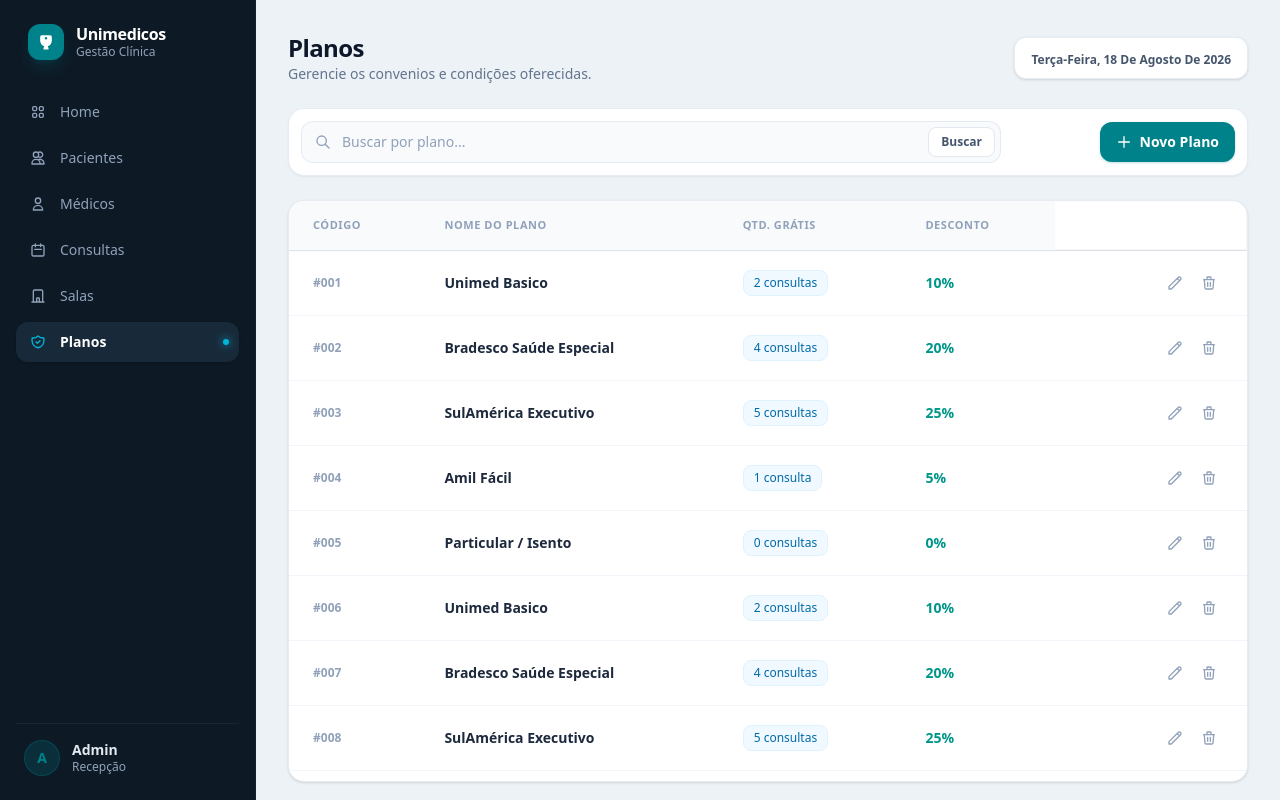
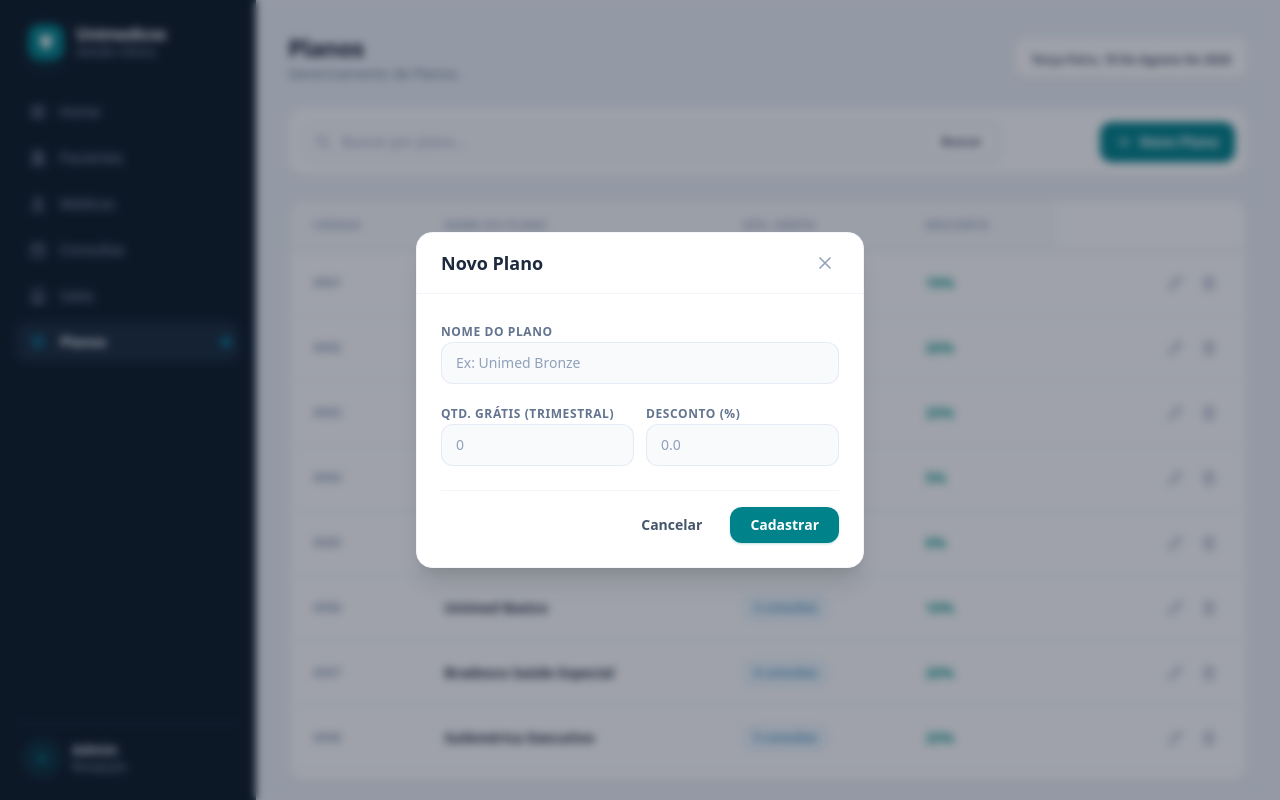
Before and after one commit to felps-daniel-dev/whister_agendamentos, a Next.js app in the folder whister_agendamentos_app/: page /plano in a window 1280 px wide. Both pictures are taken after a click on the button "Novo Plano". Built offline with nearby package versions, Linux system fonts and the light colour scheme.

Commit message:
feat: cadastro de plano

```diff
--- a/whister_agendamentos_app/app/components/home/relatorio.tsx
+++ b/whister_agendamentos_app/app/components/home/relatorio.tsx
@@ -1,10 +1,6 @@
 export const Relatorio = () => {
     return (
         <div className="space-y-6">
-
-
-
-            {/* Cards de Métricas */}
             <div className="grid grid-cols-1 sm:grid-cols-2 lg:grid-cols-4 gap-5">
                 <div className="bg-white p-5 rounded-2xl border border-slate-200/70 shadow-sm flex flex-col justify-between h-32">
                     <span className="text-2xl font-bold text-slate-800">12</span>
--- /dev/null
+++ b/whister_agendamentos_app/app/components/plano/cadastroPlnao.tsx
@@ -0,0 +1,130 @@
+"use client";
+
+import { useState } from "react";
+
+interface CadastroPlanoProps {
+  isOpen: boolean;
+  onClose: () => void;
+  onSave?: (plano: { nome: string; qtd_consultas_gratis_trimestral: number; desconto: number }) => void;
+}
+
+export const CadastroPlano: React.FC<CadastroPlanoProps> = ({
+  isOpen,
+  onClose,
+  onSave,
+}) => {
+  // Estados para os 3 campos
+  const [nome, setNome] = useState("");
+  const [qtdConsultas, setQtdConsultas] = useState<number | "">("");
+  const [desconto, setDesconto] = useState<number | "">("");
+
+  // Se o modal não estiver aberto, não renderiza nada
+  if (!isOpen) return null;
+
+  const handleSubmit = (e: React.FormEvent) => {
+    e.preventDefault();
+    if (onSave) {
+      onSave({
+        nome,
+        qtd_consultas_gratis_trimestral: Number(qtdConsultas),
+        desconto: Number(desconto),
+      });
+    }
+    onClose();
+  };
+
+  return (
+    <div className="fixed inset-0 z-50 flex items-center justify-center bg-slate-900/40 backdrop-blur-xs p-4">
+
+
+      <div className="w-full max-w-md bg-white rounded-2xl shadow-xl border border-slate-100 overflow-hidden animate-fadeIn">
+
+        <div className="flex items-center justify-between px-6 py-4 border-b border-slate-100">
+          <h2 className="text-lg font-bold text-slate-800">Novo Plano</h2>
+
+          <button
+            onClick={onClose}
+            type="button"
+            className="text-slate-400 hover:text-slate-600 p-1 rounded-lg hover:bg-slate-100 transition-colors cursor-pointer"
+          >
+            <svg className="w-5 h-5 stroke-2" fill="none" viewBox="0 0 24 24" stroke="currentColor">
+              <path strokeLinecap="round" strokeLinejoin="round" d="M6 18L18 6M6 6l12 12" />
+            </svg>
+          </button>
+        </div>
+
+        <form onSubmit={handleSubmit} className="p-6 space-y-4">
+
+          <div className="space-y-1">
+            <label className="text-xs font-bold text-slate-500 uppercase tracking-wider">
+              Nome do Plano
+            </label>
+            <input
+              type="text"
+              required
+              placeholder="Ex: Unimed Bronze"
+              value={nome}
+              onChange={(e) => setNome(e.target.value)}
+              className="w-full px-3.5 py-2.5 bg-slate-50 border border-slate-200/80 rounded-xl text-sm text-slate-800 placeholder-slate-400 focus:outline-none focus:border-[#00828a] focus:bg-white transition-all"
+            />
+          </div>
+
+          <div className="grid grid-cols-2 gap-3">
+
+            <div className="space-y-1">
+              <label className="text-xs font-bold text-slate-500 uppercase tracking-wider">
+                Qtd. Grátis (Trimestral)
+              </label>
+              <input
+                type="number"
+                required
+                min="0"
+                placeholder="0"
+                value={qtdConsultas}
+                onChange={(e) => setQtdConsultas(e.target.value === "" ? "" : Number(e.target.value))}
+                className="w-full px-3.5 py-2.5 bg-slate-50 border border-slate-200/80 rounded-xl text-sm text-slate-800 placeholder-slate-400 focus:outline-none focus:border-[#00828a] focus:bg-white transition-all"
+              />
+            </div>
+
+            <div className="space-y-1">
+              <label className="text-xs font-bold text-slate-500 uppercase tracking-wider">
+                Desconto (%)
+              </label>
+              <input
+                type="number"
+                required
+                min="0"
+                max="100"
+                step="0.1"
+                placeholder="0.0"
+                value={desconto}
+                onChange={(e) => setDesconto(e.target.value === "" ? "" : Number(e.target.value))}
+                className="w-full px-3.5 py-2.5 bg-slate-50 border border-slate-200/80 rounded-xl text-sm text-slate-800 placeholder-slate-400 focus:outline-none focus:border-[#00828a] focus:bg-white transition-all"
+              />
+            </div>
+
+          </div>
+
+          {/* Botões do Rodapé */}
+          <div className="flex items-center justify-end gap-3 pt-4 border-t border-slate-100 mt-6">
+            <button
+              type="button"
+              onClick={onClose}
+              className="px-4 py-2 text-sm font-semibold text-slate-600 hover:text-slate-800 hover:bg-slate-100 rounded-xl transition-colors cursor-pointer"
+            >
+              Cancelar
+            </button>
+            <button
+              type="submit"
+              className="px-5 py-2 text-sm font-semibold text-white bg-[#00828a] hover:bg-[#006e75] rounded-xl transition-all shadow-sm shadow-[#00828a]/20 cursor-pointer"
+            >
+              Cadastrar
+            </button>
+          </div>
+
+        </form>
+
+      </div>
+    </div>
+  );
+};
--- a/whister_agendamentos_app/app/components/plano/listagemPlano.tsx
+++ b/whister_agendamentos_app/app/components/plano/listagemPlano.tsx
@@ -36,8 +36,8 @@ const DADOS_ESTATICOS: Plano[] = [
 
 export const ListaPlanos: React.FC<ListaPanosProps> = ({
     planos = DADOS_ESTATICOS,
-  onDelete = () => {},
-  onEdit = () => {},
+    onDelete = () => { },
+    onEdit = () => { },
 }) => {
     return (
         <div className="w-full bg-white rounded-2xl border border-slate-200/80 shadow-sm overflow-hidden">
--- a/whister_agendamentos_app/app/plano/page.tsx
+++ b/whister_agendamentos_app/app/plano/page.tsx
@@ -1,13 +1,20 @@
+"use client";
+
 import { Data } from "../components/home/data";
 import { ListaPlanos } from "../components/plano/listagemPlano";
+import { CadastroPlano } from "../components/plano/cadastroPlnao";
+import { useState } from "react";
 
 export default function Plano() {
+  const [cadastroForm, setCadastroForm] = useState(false);
+
   return (
     <div className="space-y-6">
+
       <div className="flex flex-col sm:flex-row sm:items-center sm:justify-between gap-4">
         <div>
           <h1 className="text-2xl font-bold text-slate-900 tracking-tight">Planos</h1>
-          <p className="text-sm text-slate-500">Gerencie os convenios e condições oferecidas.</p>
+          <p className="text-sm text-slate-500">Gerenciamento de Planos.</p>
         </div>
         <Data />
       </div>
@@ -33,7 +40,10 @@ export default function Plano() {
           </button>
         </div>
 
-        <button className="w-full sm:w-auto px-4 py-2.5 bg-[#00828a] hover:bg-[#006e75] text-white text-sm font-semibold rounded-xl transition-all shadow-sm shadow-[#00828a]/20 flex items-center justify-center gap-2 cursor-pointer">
+        <button
+          className="w-full sm:w-auto px-4 py-2.5 bg-[#00828a] hover:bg-[#006e75] text-white text-sm font-semibold rounded-xl transition-all shadow-sm shadow-[#00828a]/20 flex items-center justify-center gap-2 cursor-pointer"
+          onClick={() => setCadastroForm(true)}
+        >
           <svg className="w-4 h-4 stroke-2" fill="none" viewBox="0 0 24 24" stroke="currentColor">
             <path strokeLinecap="round" strokeLinejoin="round" d="M12 4v16m8-8H4" />
           </svg>
@@ -44,6 +54,12 @@ export default function Plano() {
       <div>
         <ListaPlanos />
       </div>
+
+      <CadastroPlano
+        isOpen={cadastroForm}
+        onClose={() => setCadastroForm(false)}
+        onSave={(dados) => console.log("Dados do Plano:", dados)}
+      />
     </div>
   );
 }
```
Lines whose indentation alone changed are shown as unchanged.
